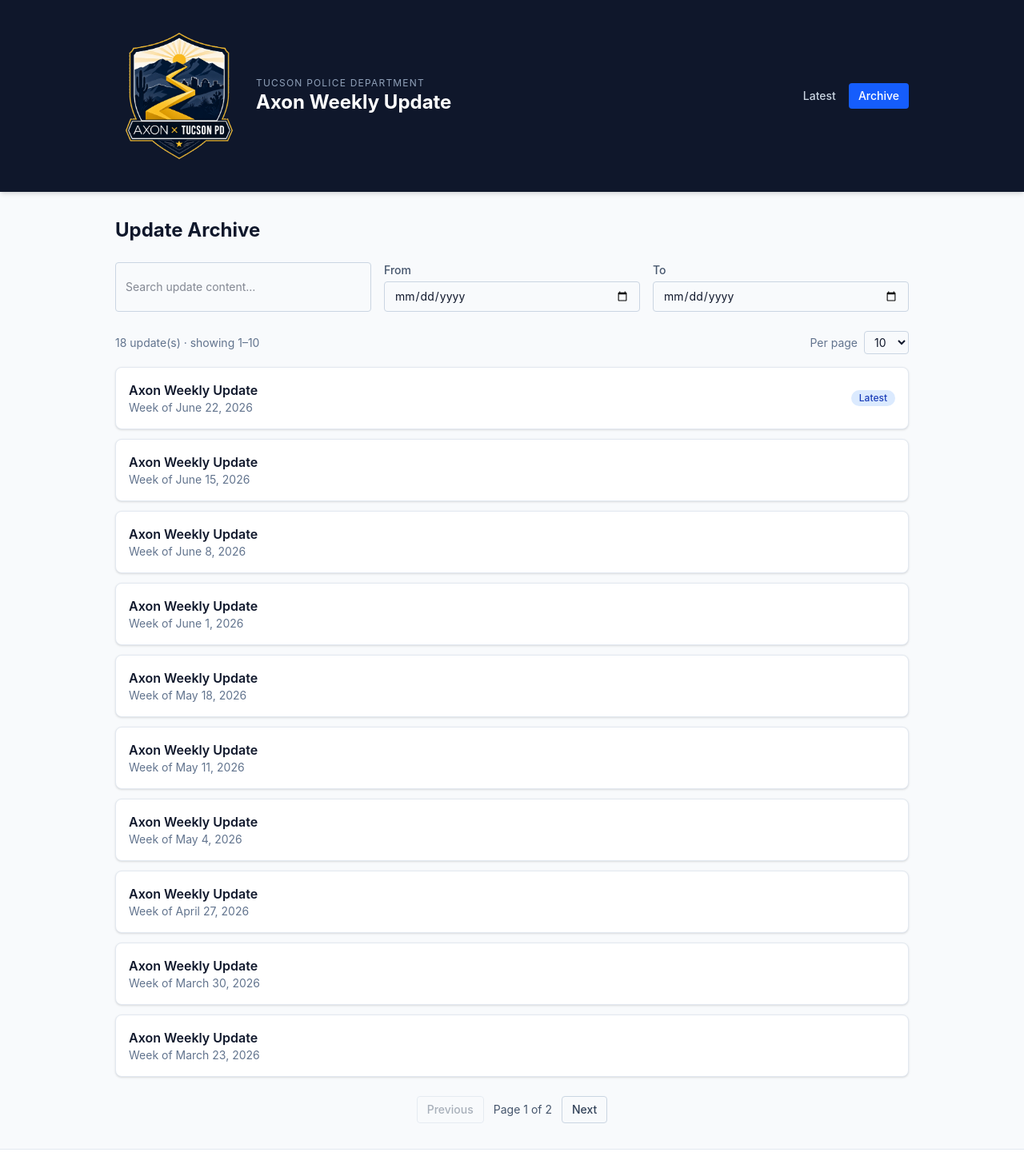
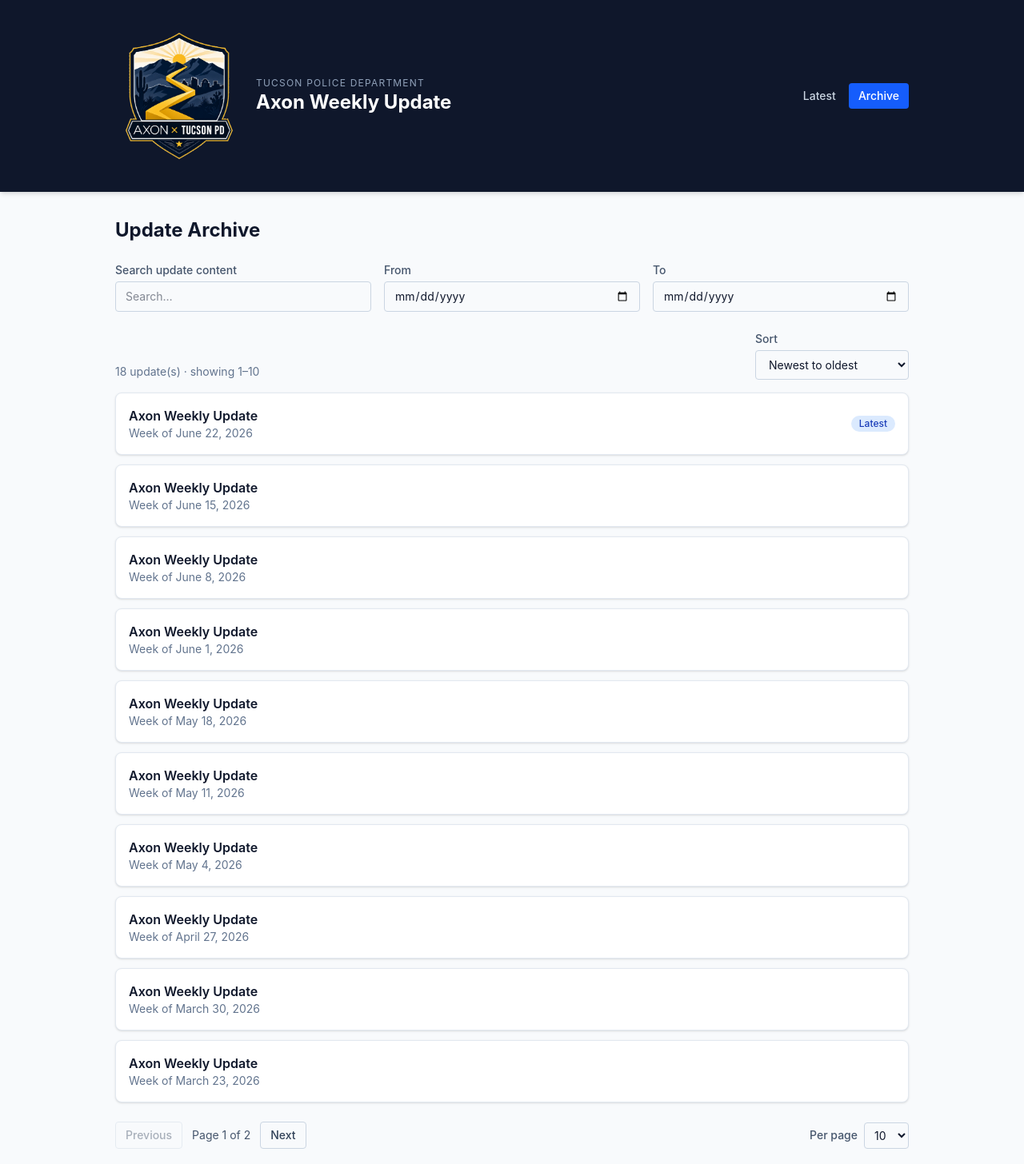
Before and after one commit to mwesolowski-axon/tpd-weekly-update, a React (Vite) app: page /archive in a window 1280 px wide. Shown: the top 1456 px of the page at 80% size. Built offline with nearby package versions, Linux system fonts and the light colour scheme.

Commit message:
Improve archive filters and update page labels
Add search label, sort order, and relocate per-page control. Change published-by label to published by.

```diff
--- a/src/components/UpdateRenderer.tsx
+++ b/src/components/UpdateRenderer.tsx
@@ -28,7 +28,7 @@
           </p>
           {update.publishedBy && (
             <p className="mt-1 text-sm text-slate-500">
-              published-by: {update.publishedBy}
+              published by: {update.publishedBy}
             </p>
           )}
         </header>
--- a/src/pages/ArchivePage.tsx
+++ b/src/pages/ArchivePage.tsx
@@ -10,12 +10,17 @@
 }
 
 const PAGE_SIZES = [10, 25, 50] as const
+type SortOrder = 'newest' | 'oldest'
+
+const fieldLabelClass = 'flex flex-col gap-1 text-sm text-slate-600'
+const fieldInputClass = 'rounded border border-slate-300 px-3 py-2 text-sm text-slate-900'
 
 export function ArchivePage() {
   const [searchable, setSearchable] = useState<SearchableUpdate[]>([])
   const [query, setQuery] = useState('')
   const [dateFrom, setDateFrom] = useState('')
   const [dateTo, setDateTo] = useState('')
+  const [sortOrder, setSortOrder] = useState<SortOrder>('newest')
   const [pageSize, setPageSize] = useState<(typeof PAGE_SIZES)[number]>(10)
   const [page, setPage] = useState(1)
   const [loading, setLoading] = useState(true)
@@ -61,15 +66,22 @@
     if (dateTo) {
       results = results.filter((u) => u.weekOf <= dateTo)
     }
+
+    results.sort((a, b) =>
+      sortOrder === 'newest'
+        ? b.weekOf.localeCompare(a.weekOf)
+        : a.weekOf.localeCompare(b.weekOf),
+    )
+
     return results
-  }, [searchable, fuse, query, dateFrom, dateTo])
+  }, [searchable, fuse, query, dateFrom, dateTo, sortOrder])
 
   const totalPages = Math.max(1, Math.ceil(filtered.length / pageSize))
   const currentPage = Math.min(page, totalPages)
 
   useEffect(() => {
     setPage(1)
-  }, [query, dateFrom, dateTo, pageSize])
+  }, [query, dateFrom, dateTo, pageSize, sortOrder])
 
   const paginated = useMemo(() => {
     const start = (currentPage - 1) * pageSize
@@ -89,34 +101,37 @@
       <h2 className="text-2xl font-bold text-slate-900 mb-6">Update Archive</h2>
 
       <div className="mb-6 grid gap-4 sm:grid-cols-3">
+        <label className={fieldLabelClass}>
+          <span className="font-medium">Search update content</span>
           <input
             type="search"
-          placeholder="Search update content…"
+            placeholder="Search…"
             value={query}
             onChange={(e) => setQuery(e.target.value)}
-          className="rounded border border-slate-300 px-3 py-2 text-sm sm:col-span-1"
+            className={fieldInputClass}
           />
-        <label className="flex flex-col gap-1 text-sm text-slate-600">
+        </label>
+        <label className={fieldLabelClass}>
           <span className="font-medium">From</span>
           <input
             type="date"
             value={dateFrom}
             onChange={(e) => setDateFrom(e.target.value)}
-            className="rounded border border-slate-300 px-3 py-2 text-sm text-slate-900"
+            className={fieldInputClass}
           />
         </label>
-        <label className="flex flex-col gap-1 text-sm text-slate-600">
+        <label className={fieldLabelClass}>
           <span className="font-medium">To</span>
           <input
             type="date"
             value={dateTo}
             onChange={(e) => setDateTo(e.target.value)}
-            className="rounded border border-slate-300 px-3 py-2 text-sm text-slate-900"
+            className={fieldInputClass}
           />
         </label>
       </div>
 
-      <div className="mb-4 flex flex-wrap items-center justify-between gap-3 text-sm text-slate-500">
+      <div className="mb-4 flex flex-wrap items-end justify-between gap-3 text-sm text-slate-500">
         <p>
           {filtered.length} update(s)
           {filtered.length > 0 && (
@@ -126,18 +141,15 @@
             </span>
           )}
         </p>
-        <label className="flex items-center gap-2">
-          <span>Per page</span>
+        <label className={`${fieldLabelClass} min-w-[12rem]`}>
+          <span className="font-medium">Sort</span>
           <select
-            value={pageSize}
-            onChange={(e) => setPageSize(Number(e.target.value) as (typeof PAGE_SIZES)[number])}
-            className="rounded border border-slate-300 px-2 py-1 text-sm text-slate-900"
+            value={sortOrder}
+            onChange={(e) => setSortOrder(e.target.value as SortOrder)}
+            className={fieldInputClass}
           >
-            {PAGE_SIZES.map((size) => (
-              <option key={size} value={size}>
-                {size}
-              </option>
-            ))}
+            <option value="newest">Newest to oldest</option>
+            <option value="oldest">Oldest to newest</option>
           </select>
         </label>
       </div>
@@ -154,7 +166,7 @@
                 <p className="font-semibold text-slate-900">{UPDATE_TITLE}</p>
                 <p className="text-sm text-slate-500">Week of {formatWeekOf(entry.weekOf)}</p>
               </div>
-              {entry.id === latestId && !query && !dateFrom && !dateTo && currentPage === 1 && (
+              {entry.id === latestId && !query && !dateFrom && !dateTo && (
                 <span className="shrink-0 rounded-full bg-blue-100 px-2.5 py-0.5 text-xs font-medium text-blue-800">
                   Latest
                 </span>
@@ -168,8 +180,9 @@
         <p className="mt-6 text-center text-sm text-slate-500">No updates match your filters.</p>
       )}
 
-      {filtered.length > 0 && totalPages > 1 && (
-        <div className="mt-6 flex flex-wrap items-center justify-center gap-3">
+      {filtered.length > 0 && (
+        <div className="mt-6 flex flex-wrap items-center justify-between gap-3">
+          <div className="flex flex-wrap items-center gap-3">
             <button
               type="button"
               onClick={() => setPage((p) => Math.max(1, p - 1))}
@@ -190,6 +203,23 @@
               Next
             </button>
           </div>
+          <label className="flex items-center gap-2 text-sm text-slate-600">
+            <span className="font-medium">Per page</span>
+            <select
+              value={pageSize}
+              onChange={(e) =>
+                setPageSize(Number(e.target.value) as (typeof PAGE_SIZES)[number])
+              }
+              className="rounded border border-slate-300 px-2 py-1.5 text-sm text-slate-900"
+            >
+              {PAGE_SIZES.map((size) => (
+                <option key={size} value={size}>
+                  {size}
+                </option>
+              ))}
+            </select>
+          </label>
+        </div>
       )}
     </div>
   )
```
Lines whose indentation alone changed are shown as unchanged.
